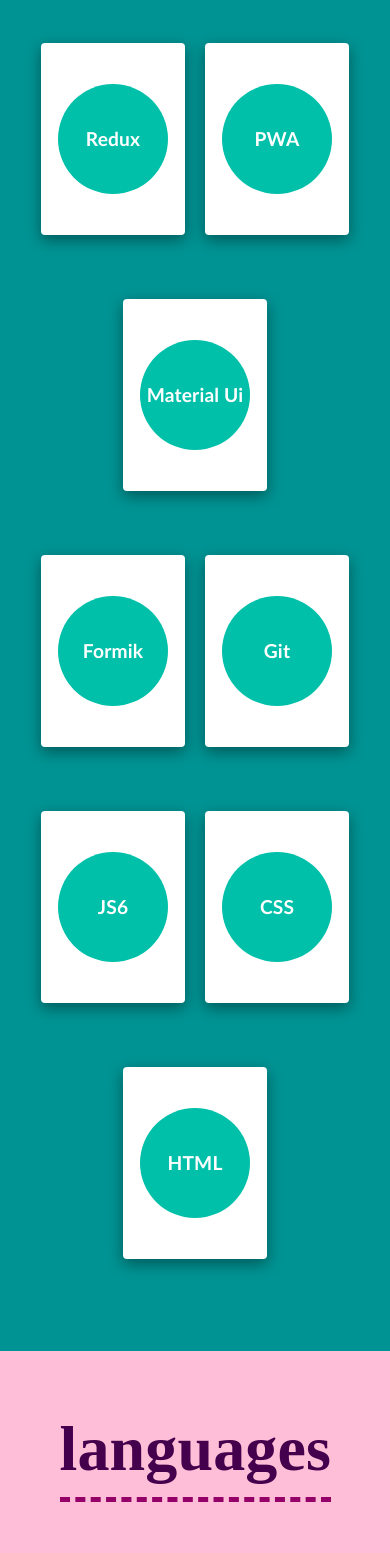
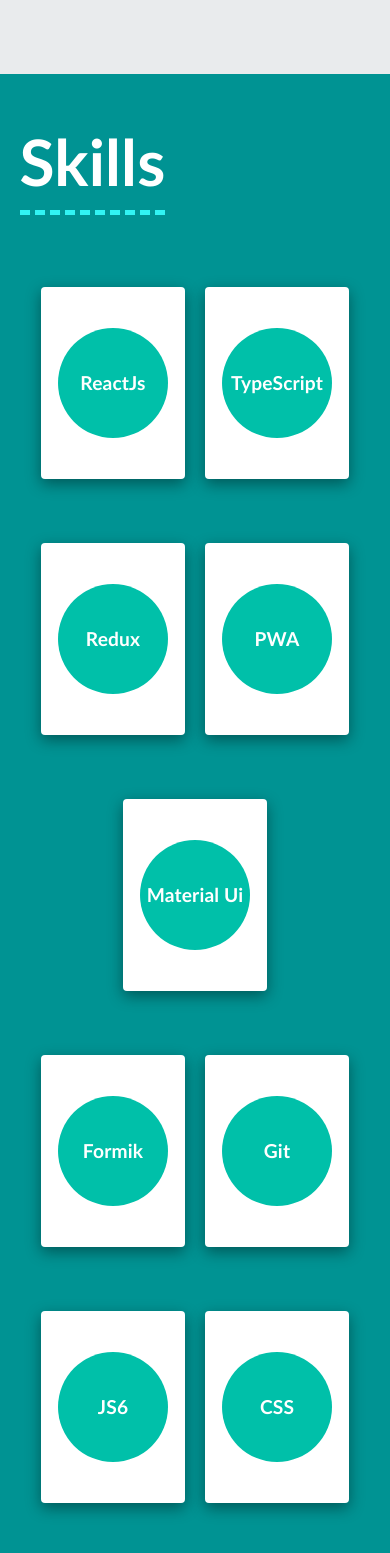
Before and after one commit to sina-olfati/sina-olfati-site, a React (Create React App) app: page /resume in a window 390 px wide. Shown: the part 426-1979 px from the top of the page. Built offline with nearby package versions, Linux system fonts and the light colour scheme; a web font is replaced by a local one.

Commit message:
Resume: Langs: maked it bilingual

```diff
--- a/public/assets/locales/en/translation.json
+++ b/public/assets/locales/en/translation.json
@@ -45,5 +45,15 @@
     "resume-work-edu-one-about": "I'll become a teacher!",
     "resume-work-edu-two-title": "Honorary diploma in mathematics",
     "resume-work-edu-two-place": "Kangaroo International Olympiad",
-    "resume-work-edu-two-time": "2016"
+    "resume-work-edu-two-time": "2016",
+
+
+    "resume-langs-languages": "Languages",
+    "resume-langs-describe": "You know, I'm a dictionary myself!",
+    "resume-langs-english": "English",
+    "resume-langs-en-level": "Fluent",
+    "resume-langs-persian": "Persian",
+    "resume-langs-fa-level": "Native",
+    "resume-langs-ku": "Kurdish",
+    "resume-langs-ku-level": "Native"
 }
--- a/src/components/resume/Langs.css
+++ b/src/components/resume/Langs.css
@@ -10,7 +10,6 @@
 .langs-sub-container {
     /* border: solid  1px black; */
     width: 90%;
-    /* min-height: 100vh; */
 }
 
 .langs-sub-container h1 {
@@ -29,6 +28,7 @@
     /* border: solid rgb(47, 113, 113) 1px; */
     color: #45004d;
     font-size: 1.3rem;
+    font-weight: 600;
     margin: 0px 60px 60px 60px;
     position: relative;
     bottom: 25px;
@@ -165,8 +165,16 @@
 }
 
 @media only screen and (max-width: 860px) {
+    .langs-sub-container {
+        width: 100%;
+    }
     .langs-sub-container h1 {
         font-size: 4rem;
-        margin: 80px 40px 40px 40px;
+        margin: 70px 40px 0px 40px;
+    }
+    .langs-sub-container h3 {
+        font-size: 1.2rem;
+        font-weight: 600;
+        margin: 0px 40px 40px 40px;
     }
 }
--- a/src/components/resume/Langs.tsx
+++ b/src/components/resume/Langs.tsx
@@ -32,8 +32,8 @@ const Langs = () => {
   return (
     <div className='langs-container' lang={isEn ? 'en' : 'fa'} dir={language}>
       <div className='langs-sub-container'>
-        <h1>languages</h1>
-        <h3>You know, I'm a dictionary myself</h3>
+        <h1>{t("resume-langs-languages")}</h1>
+        <h3>{t("resume-langs-describe")}</h3>
         <div className='langs' dir='ltr'>
           <div className='container'>
             <div className='box reveal'>
@@ -42,8 +42,8 @@ const Langs = () => {
               </div>
               <div className='content'>
                 <div>
-                  <h2>English</h2>
-                  <p>Fluent</p>
+                  <h2>{t("resume-langs-english")}</h2>
+                  <p>{t("resume-langs-en-level")}</p>
                 </div>
               </div>
             </div>
@@ -53,8 +53,8 @@ const Langs = () => {
               </div>
               <div className='content'>
                 <div>
-                  <h2>Persian</h2>
-                  <p>Native or Bilingual Proficiency</p>
+                  <h2>{t("resume-langs-persian")}</h2>
+                  <p>{t("resume-langs-fa-level")}</p>
                 </div>
               </div>
             </div>
@@ -64,8 +64,8 @@ const Langs = () => {
               </div>
               <div className='content'>
                 <div>
-                  <h2>Kurdish</h2>
-                  <p>Native or Bilingual Proficiency</p>
+                  <h2>{t("resume-langs-ku")}</h2>
+                  <p>{t("resume-langs-ku-level")}</p>
                 </div>
               </div>
             </div>
--- a/src/components/resume/Work.css
+++ b/src/components/resume/Work.css
@@ -127,4 +127,7 @@
         border-left: none;
         border-top: solid 1px;
     }
+    .border:lang(fa){
+        border-right: none;
+    }
 }
--- a/src/components/resume/skills/Skills.css
+++ b/src/components/resume/skills/Skills.css
@@ -32,6 +32,6 @@
 @media only screen and (max-width: 860px) {
     .skills-sub-container h1 {
         font-size: 4rem;
-        margin: 40px;
+        margin: 40px 0;
     }
 }
--- a/src/screens/Resume.tsx
+++ b/src/screens/Resume.tsx
@@ -13,9 +13,9 @@ const Resume = () => {
     <div className='resume-container'>
       <Menu />
         <div className='resume-all-others'>
-        {/* <Describe /> */}
+        <Describe />
         <Skills />
-        {/* <Work /> */}
+        <Work />
         <Langs />
         </div>
     </div>
```
Also changed, not shown: public/assets/locales/fa/translation.json (+11 -1 lines).
